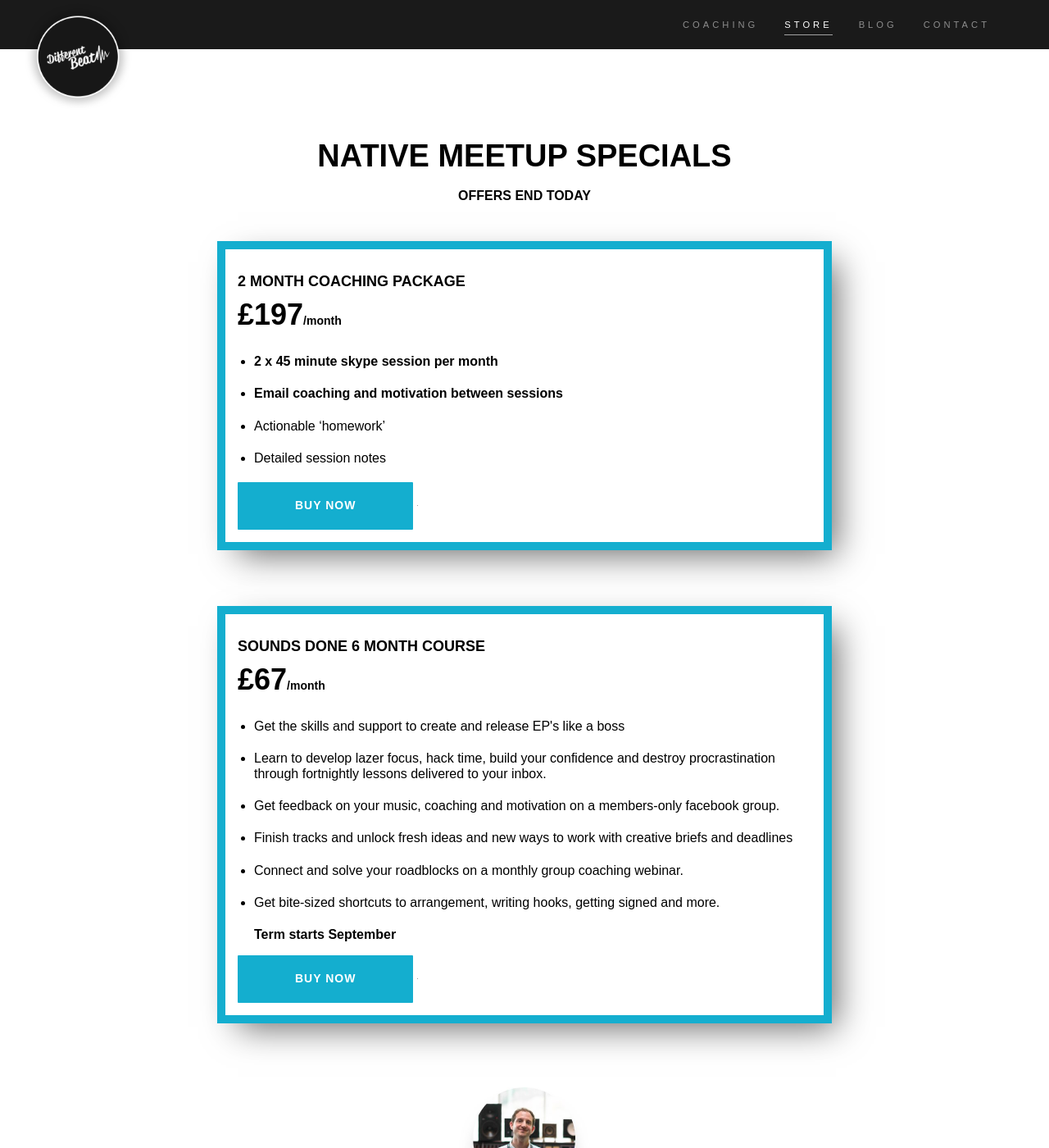
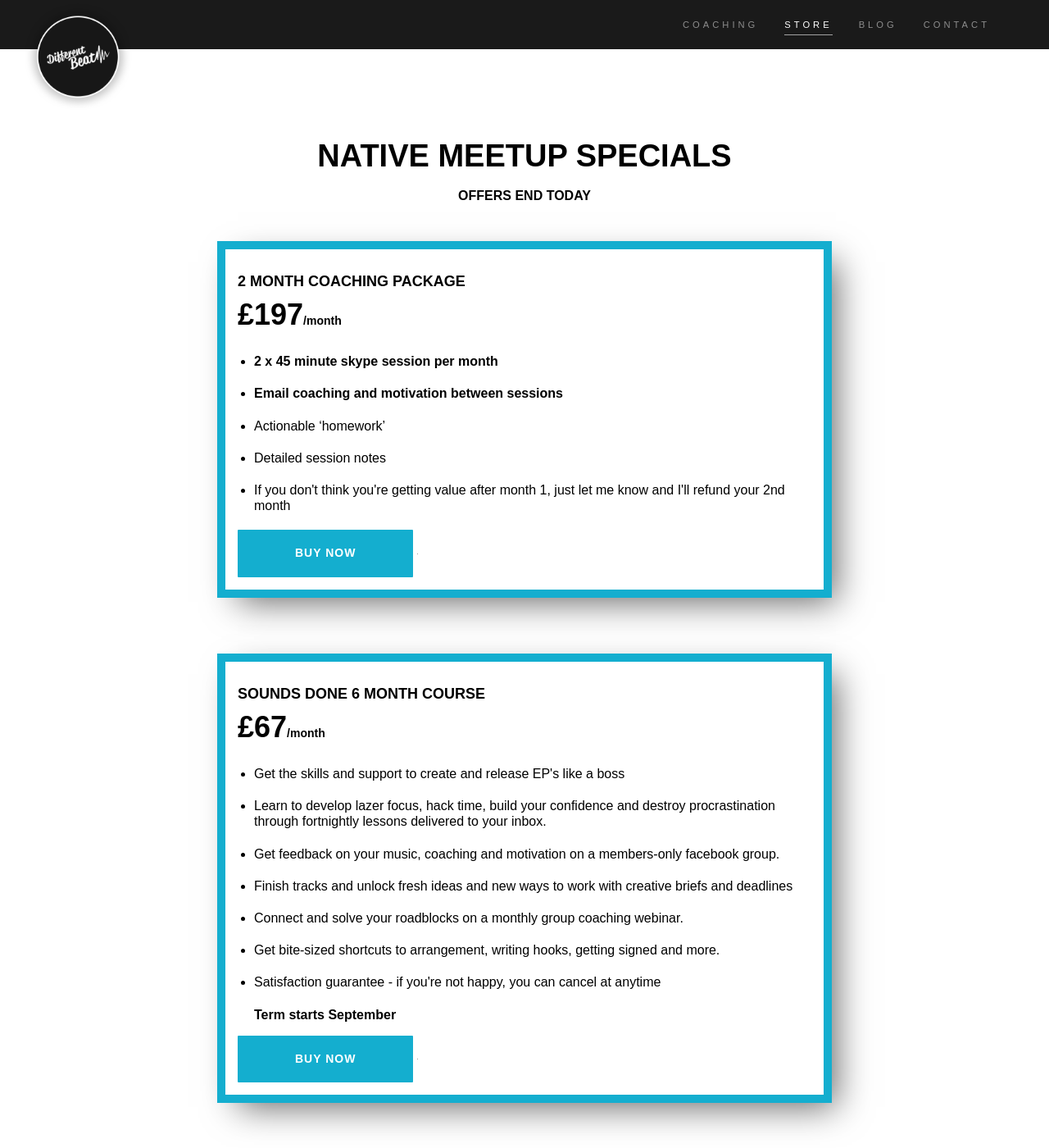
Before and after one commit to mlangsman/Coaching-Site, a Jekyll site: the page built from native-special.html, in a window 1280 px wide and 1400 px high. Shown: the whole window at 82% size. Built offline with Jekyll 4.4.1, drawn with Linux system fonts in a browser that asks for light colours; nearby versions of some CDN libraries.

Commit message:
Changed copy

```diff
--- a/native-special.html
+++ b/native-special.html
@@ -21,6 +21,7 @@ title: Different Beat
 							<li class="highlight">Email coaching and motivation between sessions</li>
 							<li>Actionable ‘homework’</li>
 							<li>Detailed session notes</li>
+							<li>If you don't think you're getting value after month 1, just let me know and I'll refund your 2nd month</li>
 						</ul>
 
 	<form action="https://www.paypal.com/cgi-bin/webscr" method="post" target="_top">
@@ -45,6 +46,7 @@ title: Different Beat
 							<li>Finish tracks and unlock fresh ideas and new ways to work with creative briefs and deadlines</li>
 	<li>Connect and solve your roadblocks on a monthly group coaching webinar.</li>
 <li>Get bite-sized shortcuts to arrangement, writing hooks, getting signed and more.</li>
+<li>Satisfaction guarantee - if you're not happy, you can cancel at anytime</li>
 <strong>Term starts September</strong>
 
 						</ul>
```
